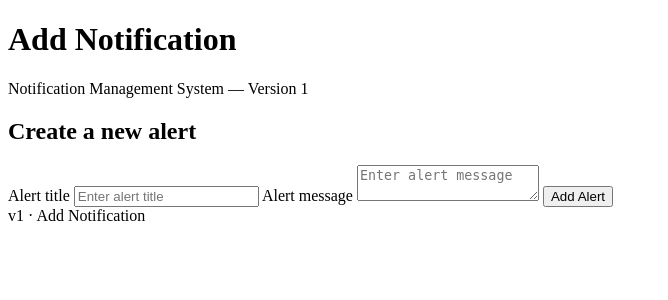
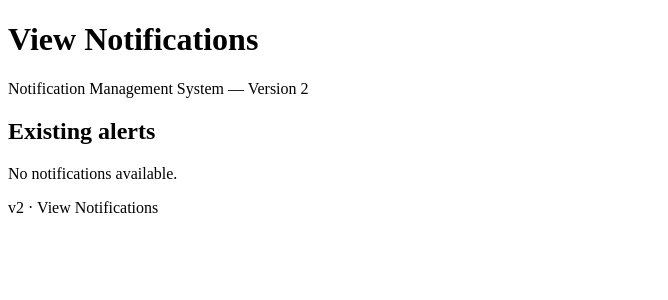
Before and after one commit to Thiru-2407/NotificationDevOps, a Flask app: template templates/index.html in a window 1280 px wide. Shown: the top 300 px of the page, without its empty margins (0-668 px from the left). Run offline with Flask 3, Linux system fonts and the light colour scheme; the template is opened without the code that fills it, so the values that code supplies are empty.

Commit message:
feat(v2): add view-only notifications page

```diff
--- a/app.py
+++ b/app.py
@@ -1,41 +1,47 @@
-from flask import Flask, render_template, request, redirect, url_for
-from datetime import datetime
+
+from flask import Flask, render_template
+import sqlite3
+import os
 
 app = Flask(__name__)
 
-# Temporary storage for v1; shared persistent storage will be added
-# when we configure the complete three-version system.
-notifications = []
+DB_PATH = os.environ.get("DB_PATH", "notifications.db")
+
+
+def get_db():
+    connection = sqlite3.connect(DB_PATH)
+    connection.row_factory = sqlite3.Row
+    return connection
+
+
+def init_db():
+    os.makedirs(os.path.dirname(os.path.abspath(DB_PATH)), exist_ok=True)
+
+    with get_db() as connection:
+        connection.execute("""
+            CREATE TABLE IF NOT EXISTS notifications (
+                id INTEGER PRIMARY KEY AUTOINCREMENT,
+                title TEXT NOT NULL,
+                message TEXT NOT NULL,
+                created_at TIMESTAMP DEFAULT CURRENT_TIMESTAMP
+            )
+        """)
 
 
 @app.route("/")
 def index():
-    return render_template("index.html", success=None)
-
-
-@app.route("/add", methods=["POST"])
-def add_notification():
-    title = request.form.get("title", "").strip()
-    message = request.form.get("message", "").strip()
-
-    if not title or not message:
-        return render_template(
-            "index.html",
-            success="Please enter both a title and a message."
-        ), 400
-
-    notifications.append({
-        "id": len(notifications) + 1,
-        "title": title,
-        "message": message,
-        "created_at": datetime.now().strftime("%Y-%m-%d %H:%M:%S")
-    })
+    with get_db() as connection:
+        notifications = connection.execute(
+            "SELECT id, title, message, created_at "
+            "FROM notifications ORDER BY id DESC"
+        ).fetchall()
 
     return render_template(
         "index.html",
-        success="Alert submitted successfully!"
+        notifications=notifications
     )
 
 
 if __name__ == "__main__":
+    init_db()
     app.run(host="0.0.0.0", port=5000, debug=False)
--- a/templates/index.html
+++ b/templates/index.html
@@ -3,34 +3,31 @@
 <head>
     <meta charset="UTF-8">
     <meta name="viewport" content="width=device-width, initial-scale=1.0">
-    <title>Add Notification | v1</title>
+    <title>View Notifications | v2</title>
     <link rel="stylesheet" href="{{ url_for('static', filename='style.css') }}">
 </head>
 <body>
     <main class="container">
-        <h1>Add Notification</h1>
-        <p class="subtitle">Notification Management System — Version 1</p>
+        <h1>View Notifications</h1>
+        <p class="subtitle">Notification Management System — Version 2</p>
 
         <section class="panel">
-            <h2>Create a new alert</h2>
-            <form action="/add" method="POST">
-                <label for="title">Alert title</label>
-                <input id="title" name="title" maxlength="100"
-                       placeholder="Enter alert title" required>
+            <h2>Existing alerts</h2>
 
-                <label for="message">Alert message</label>
-                <textarea id="message" name="message" maxlength="500"
-                          placeholder="Enter alert message" required></textarea>
-
-                <button type="submit">Add Alert</button>
-            </form>
-
-            {% if success %}
-                <p class="success">{{ success }}</p>
+            {% if notifications %}
+                {% for notification in notifications %}
+                    <article class="notification">
+                        <h3>{{ notification.title }}</h3>
+                        <p>{{ notification.message }}</p>
+                        <small>Created: {{ notification.created_at }}</small>
+                    </article>
+                {% endfor %}
+            {% else %}
+                <p>No notifications available.</p>
             {% endif %}
         </section>
 
-        <footer>v1 · Add Notification</footer>
+        <footer>v2 · View Notifications</footer>
     </main>
 </body>
 </html>
```
